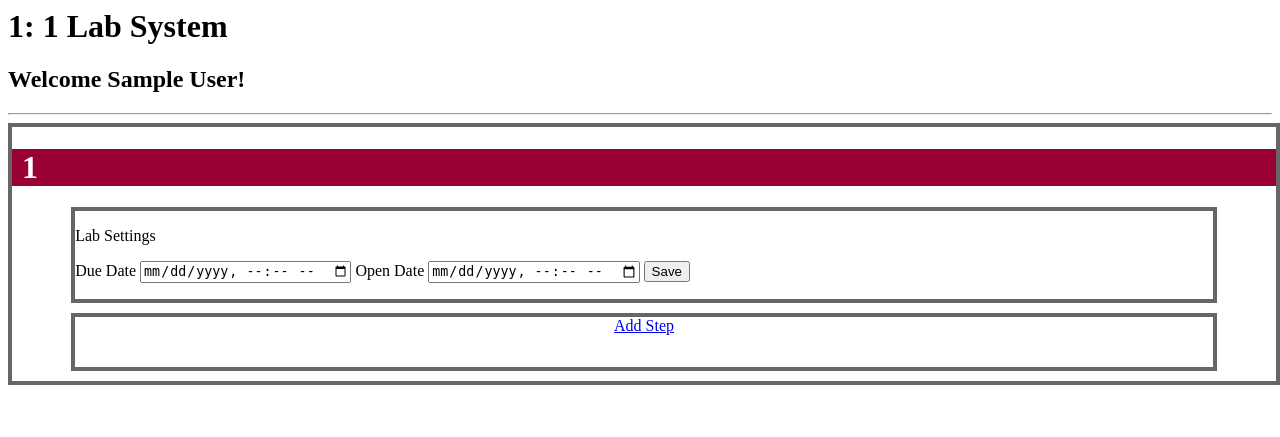
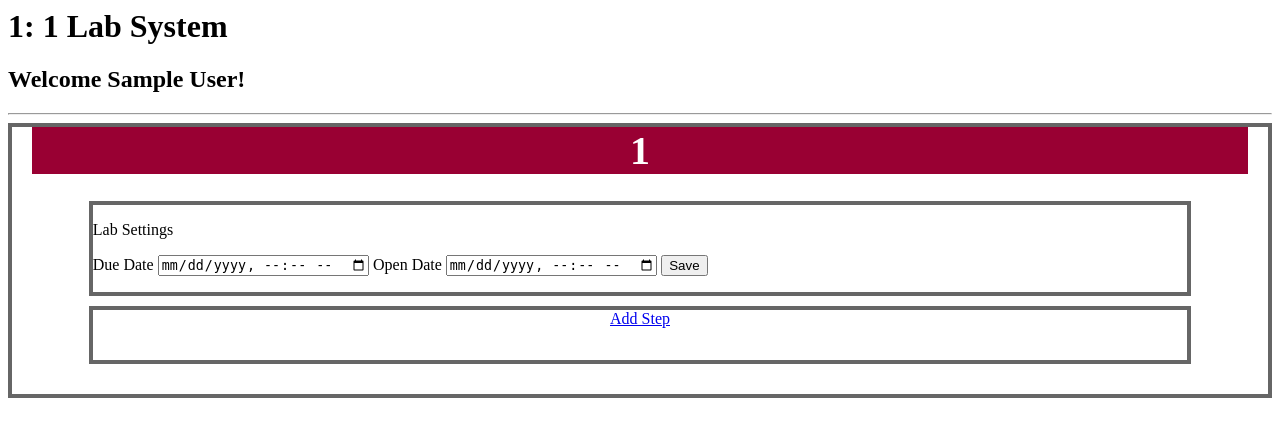
Before and after one commit to adj1137/CSE110, a PHP site: page /Instructor/index.php in a window 1280 px wide. Shown: the top 437 px of the page. Run offline with PHP 8.4, Linux system fonts and the light colour scheme; the visitor is signed in with stand-in values (Sample User, id 1); data that the repository does not hold is empty.

Commit message:
Fixes to Instructor Side

```diff
--- a/Lab/Instructor/style.css
+++ b/Lab/Instructor/style.css
@@ -8,8 +8,11 @@
 
 .lab-window {
     padding-top: 0px;
-    width: 100%;
+    width: auto;
     height: auto;
+    padding-bottom: 20px;
+    padding-left: 20px;
+    padding-right: 20px;
     border: #666666 4px solid;
 }
 
@@ -20,9 +23,7 @@
     position: relative;
     top: 0;
 }
-.lab-window-header h1 {
-    padding-left: 10px;
-}
+
 
 .step-window {
     width: 90%;
@@ -57,3 +58,9 @@ textarea {
 #instructions {
     height: 100px;
 }
+
+.lab-title {
+    text-align: center;
+    margin-top: 0px;
+    font-size: 40px;
+}
```
Also changed, not shown: Lab/Instructor/edit-step.php (+1 -9 lines).
